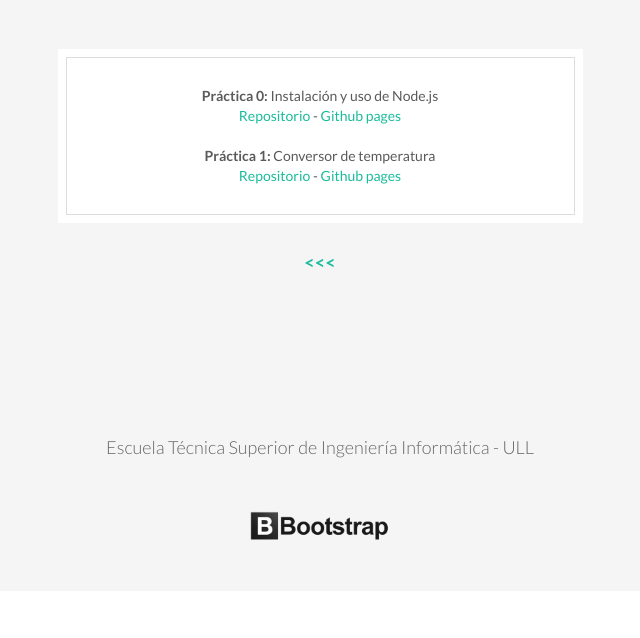
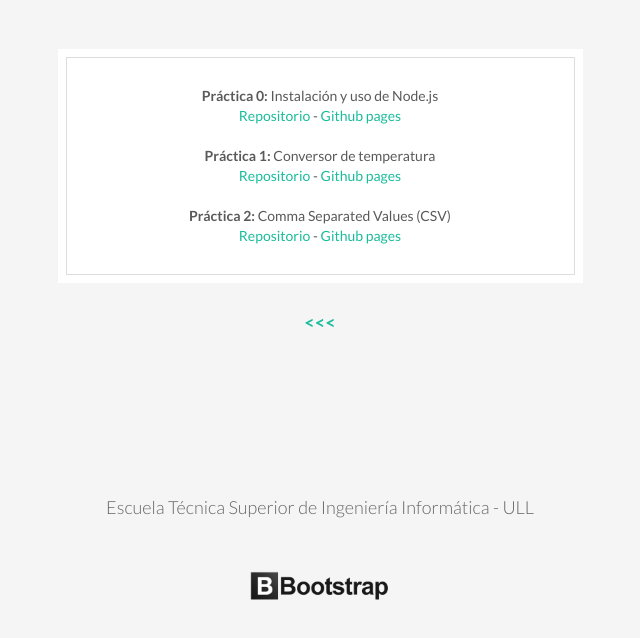
Before and after one commit to gcpmendez/PL1415, a plain HTML site: page index.html in a window 1280 px wide. Shown: the part 148-786 px from the top of the page, without its empty margins (320-960 px from the left). Drawn offline with Linux system fonts and the light colour scheme.

Commit message:
index.html updated

```diff
--- a/index.html
+++ b/index.html
@@ -50,6 +50,9 @@
                    <br><br>
                    <b>Práctica 1:</b> Conversor de temperatura<br>
                    <a href="https://github.com/gcpmendez/Pr1_PL_1415">Repositorio</a> - <a href="http://gcpmendez.github.io/Pr1_PL_1415/">Github pages</a>
+                   <br><br>
+                   <b>Práctica 2:</b> Comma Separated Values (CSV)<br>
+                   <a href="https://github.com/gcpmendez/Pr2_PL_1415">Repositorio</a> - <a href="http://gcpmendez.github.io/Pr1_PL_1415/">Github pages</a>
                    <br><br></td>
 
         </tr>
```
